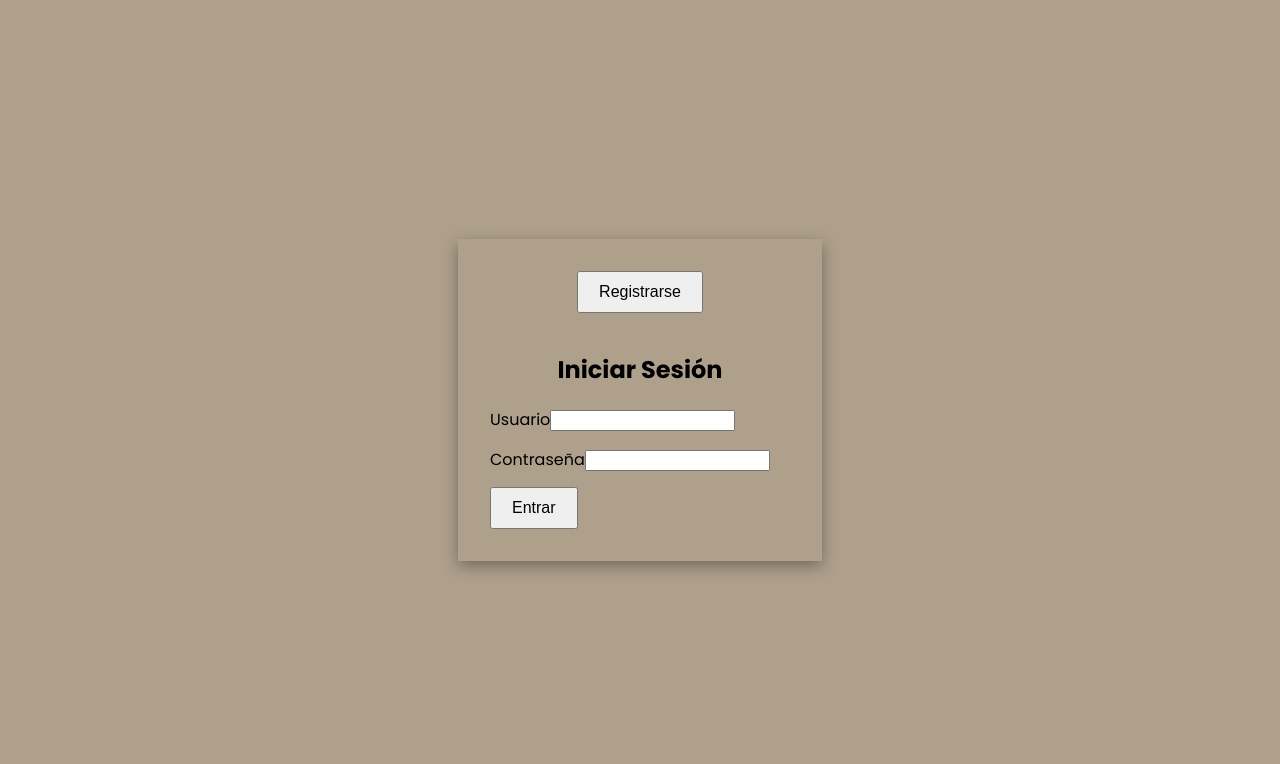
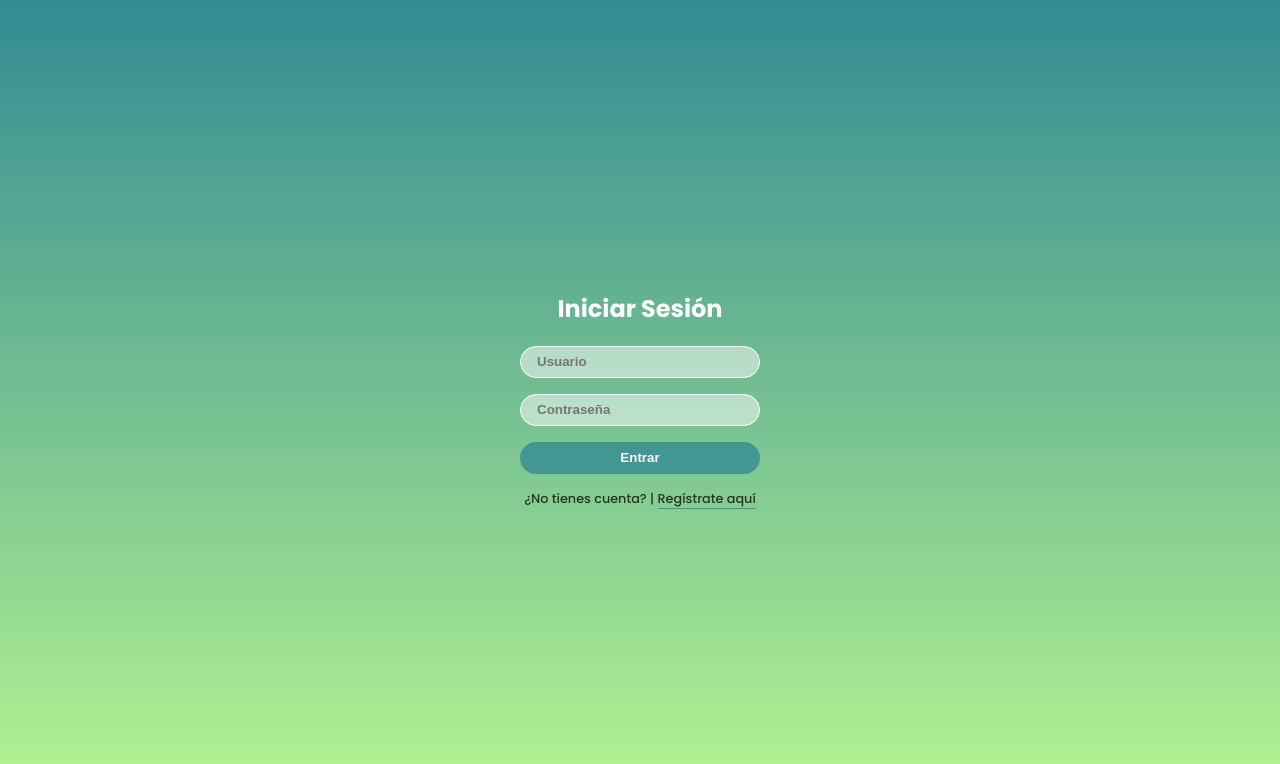
Before and after one commit to SheilaFB/finanzas, a Vue app: page /login in a window 1280 px wide. Shown: the top 764 px of the page. Built offline with nearby package versions, Linux system fonts and the light colour scheme.

Commit message:
Estilos y actualizar cantidad de la cuenta

```diff
--- a/src/api/cuenta.js
+++ b/src/api/cuenta.js
@@ -30,3 +30,17 @@ export const createAccount = async (cantidad, token) => {
     throw error;
   }
 };
+
+export const actualizarCuenta = async (cantidad, token) => {
+  try {
+    const response = await axios.post(API_URL + "/actualizar", cantidad, {
+      headers: {
+        Authorization: `Bearer ${token}`,
+      },
+    });
+    return response.data;
+  } catch (error) {
+    console.error("Error actualizarCuenta:", error);
+    throw error;
+  }
+};
--- a/src/components/Layout.vue
+++ b/src/components/Layout.vue
@@ -40,7 +40,9 @@
         >
       </div>
       <div class="perfil">
-        <span class="material-symbols-outlined">person</span>
+        <router-link to="/perfil"
+          ><span class="material-symbols-outlined">person</span></router-link
+        >
       </div>
     </div>
   </div>
@@ -64,7 +66,8 @@ export default {
   }
 
   .header {
-    background: #27361f;
+    background: linear-gradient(to right, rgb(25, 69, 74), rgb(48, 86, 74));
+
     height: 4em;
     display: flex;
     align-items: center;
@@ -85,7 +88,7 @@ export default {
 
   .footer {
     display: flex;
-    background: #27361f;
+    background: linear-gradient(to right, rgb(25, 69, 74), rgb(48, 86, 74));
     height: 5em;
     position: fixed;
     bottom: 0;
--- a/src/components/Login.vue
+++ b/src/components/Login.vue
@@ -1,23 +1,23 @@
 <template>
   <div class="contenedor-login">
-    <div class="form-toggle">
-      <button @click="toggleForm" class="toggle-button">
-        {{ showLogin ? "Registrarse" : "Iniciar Sesión" }}
-      </button>
-    </div>
     <div class="form-container">
       <form v-if="showLogin" @submit.prevent="submitLogin" class="login-form">
         <h2>Iniciar Sesión</h2>
         <div class="campo-formulario">
-          <label for="usuario">Usuario</label>
-          <input type="text" id="usuario" v-model="usuario" required />
+          <input
+            type="text"
+            id="usuario"
+            v-model="usuario"
+            required
+            placeholder="Usuario"
+          />
         </div>
         <div class="campo-formulario">
-          <label for="contrasena">Contraseña</label>
           <input
             type="password"
             id="contrasena"
             v-model="contrasena"
+            placeholder="Contraseña"
             required
           />
         </div>
@@ -26,25 +26,32 @@
       <form v-else @submit.prevent="submitRegister" class="register-form">
         <h2>Registrarse</h2>
         <div class="campo-formulario">
-          <label for="nuevo-usuario">Usuario</label>
           <input
             type="text"
             id="nuevo-usuario"
             v-model="nuevoUsuario"
+            placeholder="Usuario"
             required
           />
         </div>
         <div class="campo-formulario">
-          <label for="nueva-contrasena">Contraseña</label>
           <input
             type="password"
             id="nueva-contrasena"
             v-model="nuevaContrasena"
+            placeholder="Contraseña"
             required
           />
         </div>
         <button type="submit" class="boton-register">Registrarse</button>
       </form>
+      <div class="form-toggle">
+        <p v-if="showLogin">¿No tienes cuenta? |&nbsp;</p>
+        <p v-if="!showLogin">¿Ya tienes cuenta? |&nbsp;</p>
+        <a @click="toggleForm" class="toggle-button">
+          {{ showLogin ? "Regístrate aquí" : "Iniciar Sesión" }}
+        </a>
+      </div>
     </div>
   </div>
 </template>
@@ -120,37 +127,66 @@ export default {
   flex-direction: column;
   align-items: center;
   justify-content: center;
-}
+  box-sizing: border-box;
 
-.form-toggle {
-  margin-bottom: 20px;
-}
+  h2 {
+    color: white;
+    text-align: center;
+    margin-top: 0;
+  }
 
-.toggle-button {
-  padding: 10px 20px;
-  font-size: 16px;
-  cursor: pointer;
-}
+  input {
+    box-sizing: border-box;
+    width: 100%;
+    height: 2rem;
+    background: transparent;
+    border-radius: 2rem;
+    background-color: rgba(255, 255, 255, 0.5);
+    border: 1px solid white;
+    margin-bottom: 1rem;
+    padding-left: 1rem;
+    color: #27361f;
+    font-weight: bold;
 
-.campo-formulario {
-  margin-bottom: 15px;
-}
+    ::placeholder {
+      color: rgb(105, 147, 100);
+    }
 
-.boton-login,
-.boton-register {
-  padding: 10px 20px;
-  font-size: 16px;
-  cursor: pointer;
-}
+    &:focus {
+      outline: none;
+    }
+  }
 
-.form-container {
-  width: 300px;
-  display: flex;
-  flex-direction: column;
-}
+  .form-container {
+    width: 15rem;
+    form {
+      button {
+        background: rgb(51, 139, 147, 0.8);
+        border: none;
+        border-radius: 2rem;
+        width: 100%;
+        height: 2rem;
+        color: white;
+        font-weight: bold;
+      }
+    }
 
-h2 {
-  text-align: center;
-  margin-bottom: 20px;
+    .form-toggle {
+      font-size: 0.8rem;
+      display: flex;
+      margin-top: 1rem;
+      justify-content: center;
+      color: #27361f;
+      font-weight: 500;
+
+      a {
+        border-bottom: 1px solid rgb(51, 139, 147, 0.8);
+      }
+
+      p {
+        margin: 0;
+      }
+    }
+  }
 }
 </style>
--- a/src/components/Operation.vue
+++ b/src/components/Operation.vue
@@ -252,7 +252,6 @@ export default {
         } else {
           result = await crearCategoriaGastoApi(token.value, categoriaData);
         }
-        console.log("Categoría añadida:", categoriaData.nombre);
         closeModal();
         cargarCategorias();
         console.log(result);
@@ -357,16 +356,22 @@ export default {
       button {
         border: none;
         color: #fff;
-        background: linear-gradient(30deg, #80a16c, #30594c);
+        text-shadow: 1px 1px 2px rgba(0, 0, 0, 0.5);
+        background: linear-gradient(
+          80deg,
+          rgba(30, 99, 105),
+          rgba(122, 184, 106)
+        );
         border-radius: 20px;
         background-size: 100% auto;
         font-size: 17px;
         padding: 0.6em 1.5em;
+        font-weight: 700;
+      }
 
-        &.eliminar {
-          margin-left: 2rem;
-          background: linear-gradient(30deg, #ff6b6b, #ff8e8e);
-        }
+      button.eliminar {
+        margin-left: 2rem;
+        background: linear-gradient(30deg, #ff6b6b, #ff8e8e);
       }
     }
   }
@@ -383,6 +388,26 @@ export default {
     height: 100%;
     overflow: auto;
     background-color: rgba(0, 0, 0, 0.4);
+
+    input {
+      padding: 0.5rem;
+      border-radius: 0.5rem;
+      border: 1px solid rgba(30, 99, 105);
+    }
+
+    button {
+      background: linear-gradient(
+        80deg,
+        rgba(30, 99, 105),
+        rgba(122, 184, 106)
+      );
+      border: none;
+      color: white;
+      font-weight: 400;
+      padding: 0.5rem;
+      border-radius: 0.5rem;
+      margin-left: 0.5rem;
+    }
   }
 
   .modal-content {
--- a/src/router/index.js
+++ b/src/router/index.js
@@ -4,6 +4,7 @@ import ChartView from "../views/ChartView";
 import LoginView from "../views/LoginView";
 import AnadirOperacion from "../views/AnadirOperacion";
 import OperacionesView from "../views/OperacionesView";
+import PerfilView from "@/views/PerfilView.vue";
 
 const routes = [
   {
@@ -32,6 +33,11 @@ const routes = [
     name: "operaciones",
     component: OperacionesView,
   },
+  {
+    path: "/perfil",
+    name: "perfil",
+    component: PerfilView,
+  },
 ];
 
 const router = createRouter({
--- a/src/views/ChartView.vue
+++ b/src/views/ChartView.vue
@@ -207,14 +207,14 @@ export default {
         enabled: false,
       },
       colors: [
-        "#3B4D2A",
-        "#65796B",
-        "#8F8171",
-        "#4F6B39",
-        "#7C8A75",
-        "#B0A392",
-        "#627B4A",
-        "#9BA590",
+        "#3391A3",
+        "#B6F492",
+        "#19494D",
+        "#30C39E",
+        "#D1D1D1",
+        "#FFA07A",
+        "#FFD700",
+        "#9370DB",
       ],
     });
 
@@ -255,6 +255,8 @@ export default {
   }
   .category-list {
     margin: 1rem 3rem;
+    max-height: 15rem;
+    overflow-y: auto;
     ul {
       list-style-type: none;
       padding: 0;
--- a/src/views/HomeView.vue
+++ b/src/views/HomeView.vue
@@ -266,8 +266,25 @@ export default {
   height: 100vh;
   display: flex;
   flex-direction: column;
+  background: linear-gradient(
+    to top,
+    rgba(182, 244, 146, 0.3),
+    rgba(51, 139, 147, 0.3)
+  );
+
+  h1 {
+    color: #27361f;
+    text-align: center;
+    padding-top: 4.5rem;
+  }
+
+  p {
+    text-align: center;
+    margin: 1.5rem 3rem;
+  }
 
   input {
+    margin: 0.5rem 0;
     &:focus {
       outline: none;
     }
@@ -299,7 +316,13 @@ export default {
     }
 
     .btn {
-      width: 20%;
+      background: rgb(51, 139, 147, 0.8);
+      border: none;
+      border-radius: 2rem;
+      width: 40%;
+      height: 2rem;
+      color: white;
+      font-weight: bold;
       align-self: center;
     }
   }
--- a/src/views/LoginView.vue
+++ b/src/views/LoginView.vue
@@ -19,15 +19,11 @@ export default {
 
 <style scoped lang="scss">
 .login {
-  background: #afa08c;
+  background: linear-gradient(to top, rgb(182, 244, 146), rgb(51, 139, 147));
+
   height: 100vh;
   display: flex;
   justify-content: center;
   align-items: center;
-
-  .form {
-    box-shadow: rgba(0, 0, 0, 0.35) 0px 5px 15px;
-    padding: 2rem;
-  }
 }
 </style>
--- /dev/null
+++ b/src/views/PerfilView.vue
@@ -0,0 +1,134 @@
+<template>
+  <link
+    rel="stylesheet"
+    href="https://fonts.googleapis.com/css2?family=Material+Symbols+Outlined:opsz,wght,FILL,GRAD@24,400,0,0"
+  />
+  <LayoutVue>
+    <div class="perfil">
+      <p>Actualizar cantidad de cuenta:</p>
+      <div class="advertencia">
+        <span class="material-symbols-outlined"> warning </span>
+        <div class="mensaje-advertencia">
+          <p>Esta acción no puede deshacerse</p>
+        </div>
+      </div>
+      <form @submit.prevent="submitForm">
+        <div class="cantidad">
+          <input
+            type="number"
+            step="0.01"
+            id="cantidad"
+            placeholder="0"
+            v-model="cantidad"
+            required
+          />
+          <label for="cantidad">€</label>
+        </div>
+        <button type="submit">Actualizar</button>
+      </form>
+    </div>
+  </LayoutVue>
+</template>
+
+<script>
+import LayoutVue from "@/components/Layout.vue";
+import { ref } from "vue";
+import { actualizarCuenta } from "@/api/cuenta";
+
+export default {
+  name: "PerfilView",
+
+  components: {
+    LayoutVue,
+  },
+
+  setup() {
+    let cantidad = ref(null);
+    let token = ref("");
+
+    const submitForm = async () => {
+      token.value = sessionStorage.getItem("token");
+      try {
+        const data = {
+          cantidad: cantidad.value,
+        };
+        console.log(data);
+        await actualizarCuenta(data, token.value);
+      } catch (error) {
+        console.error("Error al actualizar la cuenta:", error);
+      }
+    };
+
+    return {
+      cantidad,
+      submitForm,
+    };
+  },
+};
+</script>
+
+<style lang="scss" scoped>
+.perfil {
+  margin: 1rem 2rem;
+
+  form {
+    display: flex;
+    justify-content: center;
+
+    .cantidad {
+      input {
+        border: none;
+        background: transparent;
+        text-align: right;
+        width: 8rem;
+        font-size: 2rem;
+        background: linear-gradient(
+          to top,
+          rgba(182, 244, 146, 0.3),
+          rgba(51, 139, 147, 0.3)
+        );
+        border-radius: 2rem;
+        padding-right: 0.5rem;
+      }
+      label {
+        font-size: 1.5rem;
+        color: #ed9b40;
+      }
+    }
+
+    button {
+      margin-left: 1rem;
+      border: none;
+      color: #fff;
+      text-shadow: 1px 1px 2px rgba(0, 0, 0, 0.5);
+      background: linear-gradient(
+        80deg,
+        rgba(30, 99, 105),
+        rgba(122, 184, 106)
+      );
+      border-radius: 20px;
+      background-size: 100% auto;
+      font-size: 0.8rem;
+      padding: 0.6em 1.5em;
+      font-weight: 700;
+    }
+  }
+  .advertencia {
+    display: flex;
+    align-items: center;
+    background-color: rgba(255, 99, 71, 0.2);
+    border-radius: 10px;
+    padding: 10px;
+    margin-bottom: 1rem;
+
+    .material-symbols-outlined {
+      margin-right: 0.3rem;
+      color: #ff6347;
+    }
+
+    .mensaje-advertencia {
+      color: #ff6347;
+    }
+  }
+}
+</style>
```
Also changed, not shown: src/views/OperacionesView.vue (+31 -5 lines).
